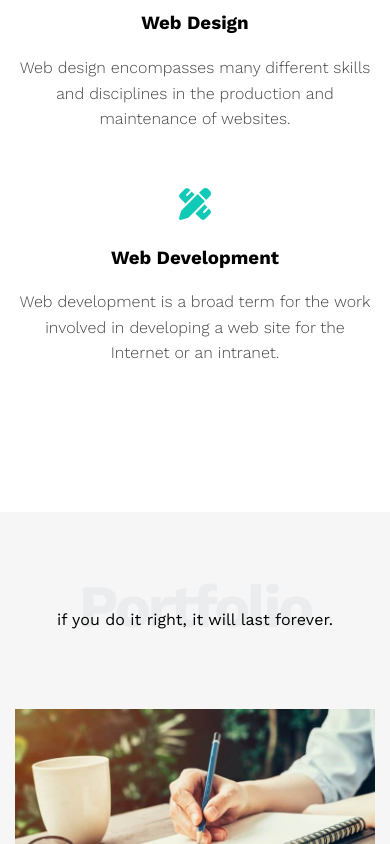
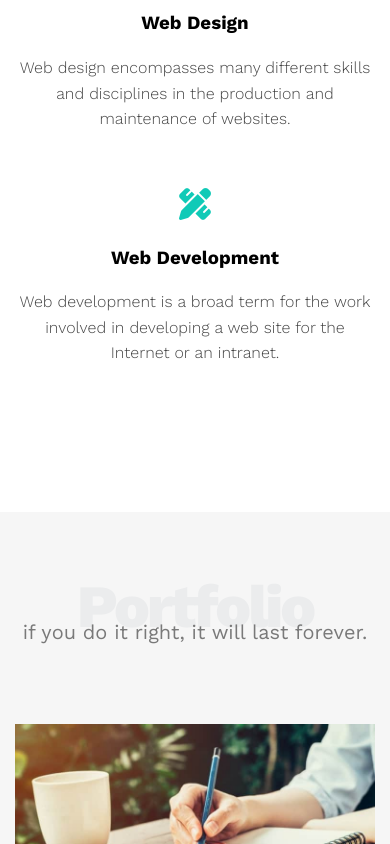
Before and after one commit to Cisco1cisco/Leon-Template, a plain HTML site: page index.html in a window 390 px wide. Shown: the part 2574-3418 px from the top of the page. Drawn offline with nearby package versions, Linux system fonts and the light colour scheme.

Commit message:
Fixed the portfolio heading section
modified the specail heading

```diff
--- a/css/leon.css
+++ b/css/leon.css
@@ -50,6 +50,7 @@ body {
      text-align: center;
      letter-spacing: -3px;
      margin: 0;
+     font-weight: 800;
  }
 
  @media (max-width: 767px) {
@@ -313,6 +314,14 @@ div.services .container .services-content .col .image img {
 .portfolio .container .special-heading + p {
     text-align: center;
     margin: -30px 0 0;
+    font-size: 20px;
+    color: #797979;
+}
+
+@media (max-width: 767px) {
+    .portfolio .container .special-heading + p {
+        margin: -20px 0 0;
+    }
 }
 
 .portfolio .container .portfolio-content{
```
